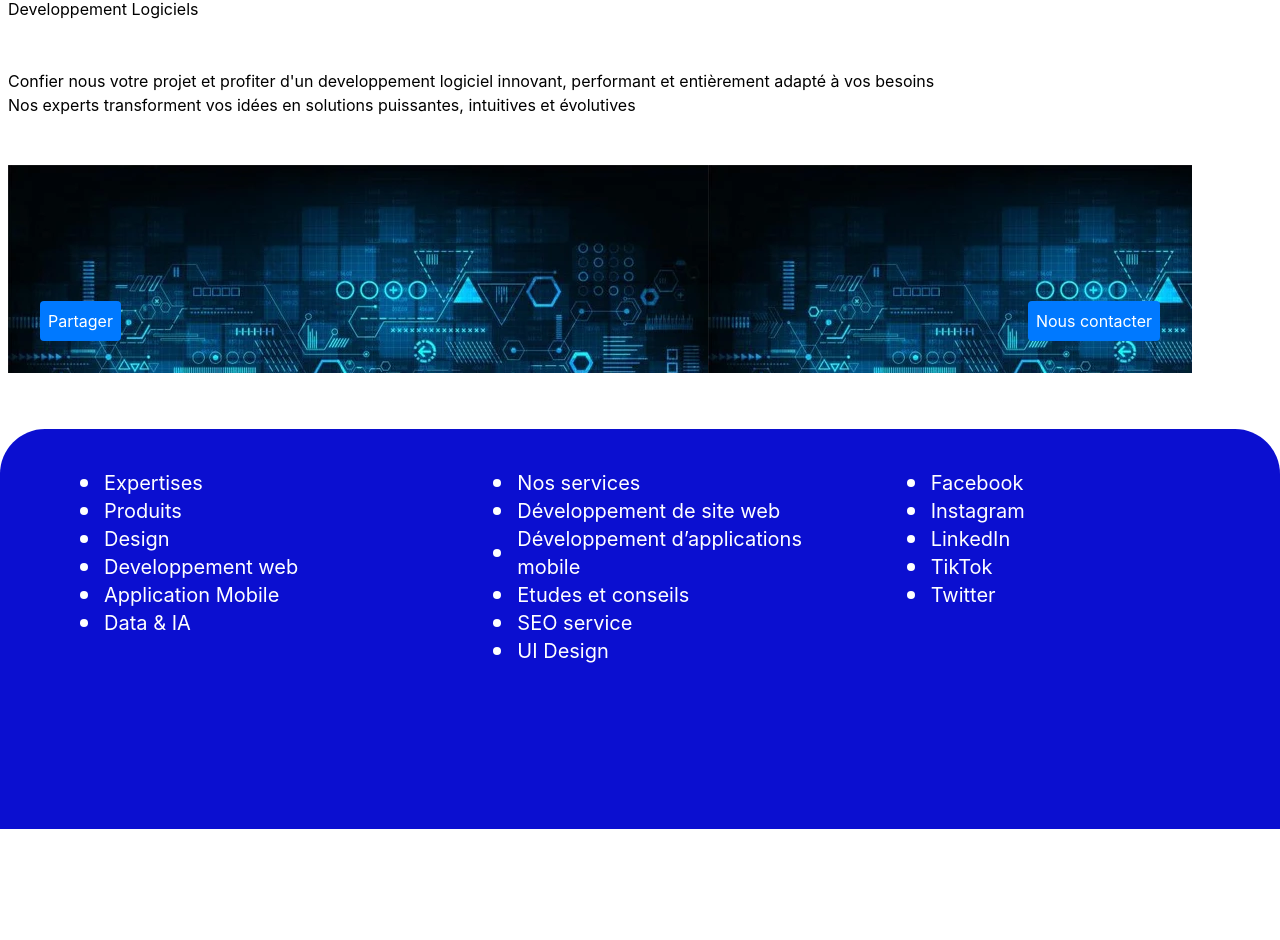
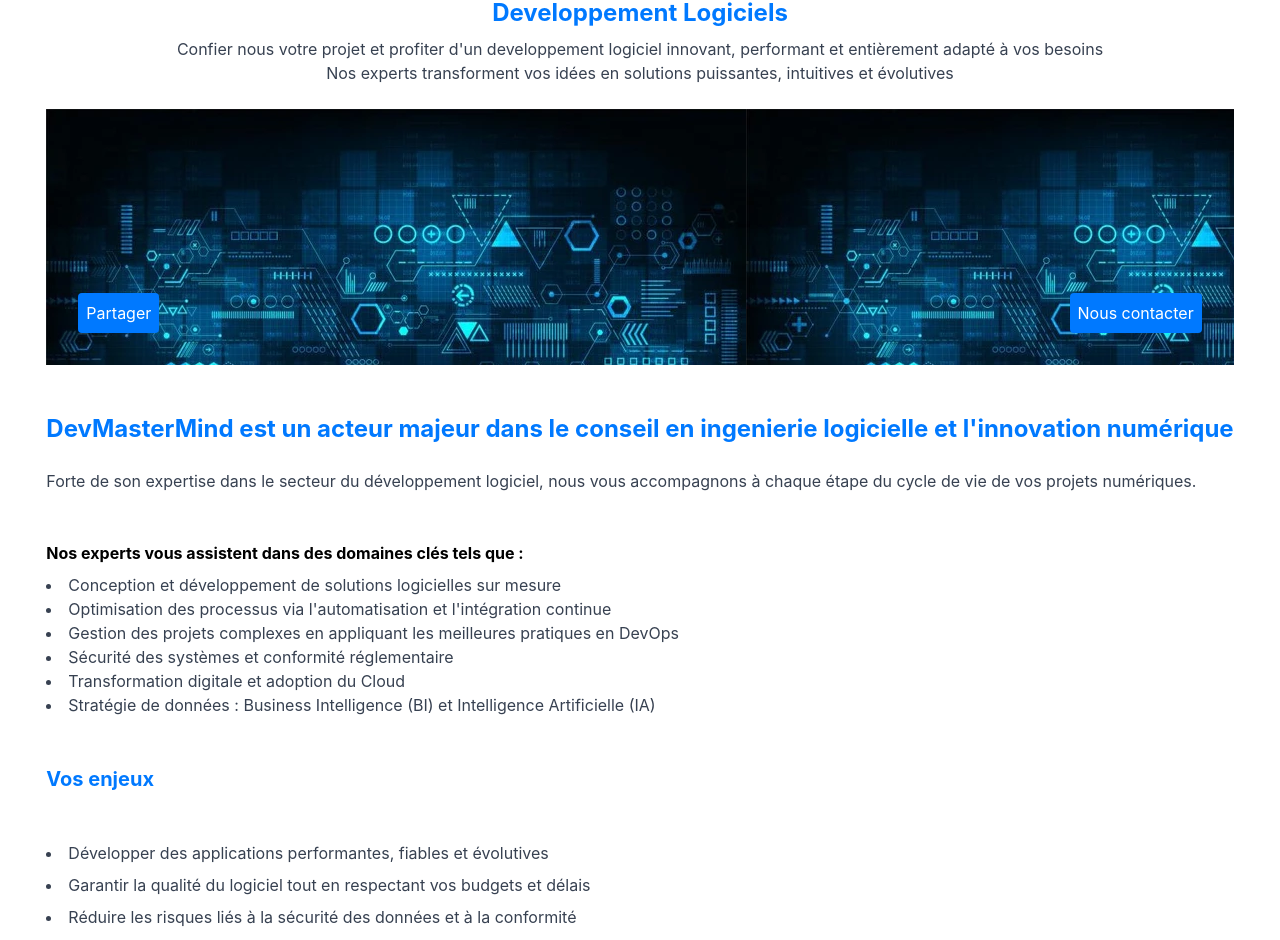
Before and after one commit to mpezongo/DMM_New_website, a React (Create React App) app in the folder frontend/: page /services/details in a window 1280 px wide. Shown: the part 139-1079 px from the top of the page. Before the commit the page ends 968 px from the top, so only its background shows below. Built offline with nearby package versions, Linux system fonts and the light colour scheme.

Commit message:
service details page

```diff
--- a/frontend/src/component/services/Solutions.jsx
+++ b/frontend/src/component/services/Solutions.jsx
@@ -44,7 +44,7 @@
                             <img src={solution.imgUrl} alt="" className="w-24 h-16 object-cover" />
                             <div className="flex flex-col gap-2">
                                 <p>{solution.description}</p>
-                                <NavLink to="#" className="self-end text-primary">{solution.cta }</NavLink>
+                                <NavLink to="/services/details" className="self-end text-primary">{solution.cta }</NavLink>
                             </div>
                         </div>
                     )
--- a/frontend/src/page/serviceDetails.jsx
+++ b/frontend/src/page/serviceDetails.jsx
@@ -12,20 +12,111 @@
     return (
         <div>
             <Navbar></Navbar>
-                <div className="flex flex-col gap-12 max-w-[1200px]  mt-32 mb-12 p-2">
-                    <h2>Developpement Logiciels</h2>
-                    <p>Confier nous votre projet et profiter d'un developpement logiciel innovant, performant et entièrement adapté à vos besoins
-                        <br/>
-                        Nos experts transforment vos idées en solutions puissantes, intuitives et évolutives
-                    </p>
-
-                    <div className='w-full h-52 flex flex-col justify-end p-8' style={{ backgroundImage: `url(${images.bg_services})` }} >
+            <div className="flex flex-col items-center   mt-32 mb-12 p-2 px-4">
+                <div className="max-w-[1200px] flex flex-col gap-12">
+                    <div className="flex flex-col gap-6">
+                        <div className="flex flex-col gap-2">
+                            <h2 className="text-primary text-2xl text-center font-bold">Developpement Logiciels</h2>
+                            <p className="text-center text-gray-700">Confier nous votre projet et profiter d'un developpement logiciel innovant, performant et entièrement adapté à vos besoins
+                                <br />
+                                Nos experts transforment vos idées en solutions puissantes, intuitives et évolutives
+                            </p>
+                        </div>
+                        <div className='w-full h-64 flex flex-col justify-end p-8' style={{ backgroundImage: `url(${images.bg_services})` }} >
                             <div className="flex gap-2 justify-between">
                                 <button className="bg-primary text-white p-2 rounded cursor-pointer">Partager</button>
                                 <button className="bg-primary text-white p-2 rounded cursor-pointer">Nous contacter</button>
                             </div>
+                        </div>
+                    </div>
+                    <div className="flex flex-col gap-6">
+                        <h2 className="text-primary text-2xl text-center font-bold">DevMasterMind est un acteur majeur dans le conseil en ingenierie logicielle et l'innovation numérique</h2>
+                        <p class="text-gray-700">
+                            Forte de son expertise dans le secteur du développement logiciel, nous vous accompagnons à chaque étape du cycle de vie de vos projets numériques.
+                        </p>
+                    </div>
+
+                    <div >
+                        <h2 class="font-bold mb-2">Nos experts vous assistent dans des domaines clés tels que :</h2>
+                        <ul class="list-disc list-inside text-gray-700">
+                            <li>Conception et développement de solutions logicielles sur mesure</li>
+                            <li>Optimisation des processus via l'automatisation et l'intégration continue</li>
+                            <li>Gestion des projets complexes en appliquant les meilleures pratiques en DevOps</li>
+                            <li>Sécurité des systèmes et conformité réglementaire</li>
+                            <li>Transformation digitale et adoption du Cloud</li>
+                            <li>Stratégie de données : Business Intelligence (BI) et Intelligence Artificielle (IA)</li>
+                        </ul>
+                    </div>
+
+                    <h2 class="text-xl font-bold text-primary">Vos enjeux</h2>
+                    <ul class="list-disc list-inside space-y-2 text-gray-700">
+                        <li>Développer des applications performantes, fiables et évolutives</li>
+                        <li>Garantir la qualité du logiciel tout en respectant vos budgets et délais</li>
+                        <li>Réduire les risques liés à la sécurité des données et à la conformité</li>
+                        <li>Optimiser vos processus internes avec des solutions technologiques adaptées</li>
+                        <li>Renforcer l'engagement des utilisateurs finaux avec des interfaces modernes et intuitives</li>
+                        <li>Intégrer des solutions Cloud et IA pour accélérer votre transformation digitale</li>
+                    </ul>
+
+                    <h2 class="text-xl font-bold text-primary">Notre offre</h2>
+                    <div class="space-y-6">
+                        <div>
+                            <h3 class="text-lg font-semibold text-gray-800">Conception et Développement :</h3>
+                            <ul class="list-disc list-inside text-gray-700">
+                                <li>Développement sur mesure : web, mobile et desktop</li>
+                                <li>Mise en place d'architectures robustes (microservices, serverless...)</li>
+                                <li>Conception UX/UI pour des expériences utilisateur optimales</li>
+                                <li>Solutions basées sur des technologies open-source ou propriétaires</li>
+                            </ul>
+                        </div>
+
+                        <div>
+                            <h3 class="text-lg font-semibold text-gray-800">Gestion et Optimisation des Projets :</h3>
+                            <ul class="list-disc list-inside text-gray-700">
+                                <li>Accompagnement Agile/DevOps</li>
+                                <li>Automatisation des tests et des déploiements</li>
+                                <li>Maintenance corrective et évolutive des logiciels</li>
+                            </ul>
+                        </div>
+
+                        <div>
+                            <h3 class="text-lg font-semibold text-gray-800">Sécurité et Conformité :</h3>
+                            <ul class="list-disc list-inside text-gray-700">
+                                <li>Audits de sécurité et gestion des vulnérabilités</li>
+                                <li>Implémentation de normes de sécurité (RGPD, ISO 27001)</li>
+                                <li>Planification et réponses aux incidents</li>
+                            </ul>
+                        </div>
+
+                        <div>
+                            <h3 class="text-lg font-semibold text-gray-800">Cloud et Données :</h3>
+                            <ul class="list-disc list-inside text-gray-700">
+                                <li>Migration vers le Cloud (AWS, Azure, GCP)</li>
+                                <li>Solutions Data : entrepôts de données, IA et Machine Learning</li>
+                                <li>Optimisation des performances des bases de données</li>
+                            </ul>
+                        </div>
+
+                        <div>
+                            <h3 class="text-lg font-semibold text-gray-800">Assistance et Formation :</h3>
+                            <ul class="list-disc list-inside text-gray-700">
+                                <li>Support technique 24/7</li>
+                                <li>Formation sur les technologies émergentes : IA, DevOps, Cloud</li>
+                            </ul>
+                        </div>
+                    </div>
+                <div class="w-full bg-primary text-white text-center py-6 mt-10">
+                    <h2 class="text-2xl font-bold">AUTRES PRESTATIONS</h2>
+                    <div class="relative max-w-2xl mx-auto mt-6">
+                        <img src={images.bg_services} alt="Intégration SEO" class="w-full rounded-lg shadow-lg"/>
+                            <p class="absolute top-1/2 left-1/2 transform -translate-x-1/2 -translate-y-1/2 text-white text-lg font-bold">INTEGRATION SEO</p>
+                            <a href="/services" class="absolute bottom-4 right-4 bg-blue-700 text-white px-4 py-2 rounded-lg flex items-center space-x-2">
+                                <span>→ Découvrir la prestation</span>
+                            </a>
                     </div>
                 </div>
+                </div>
+            </div>
             <Footer></Footer>
         </div>
     )
```
